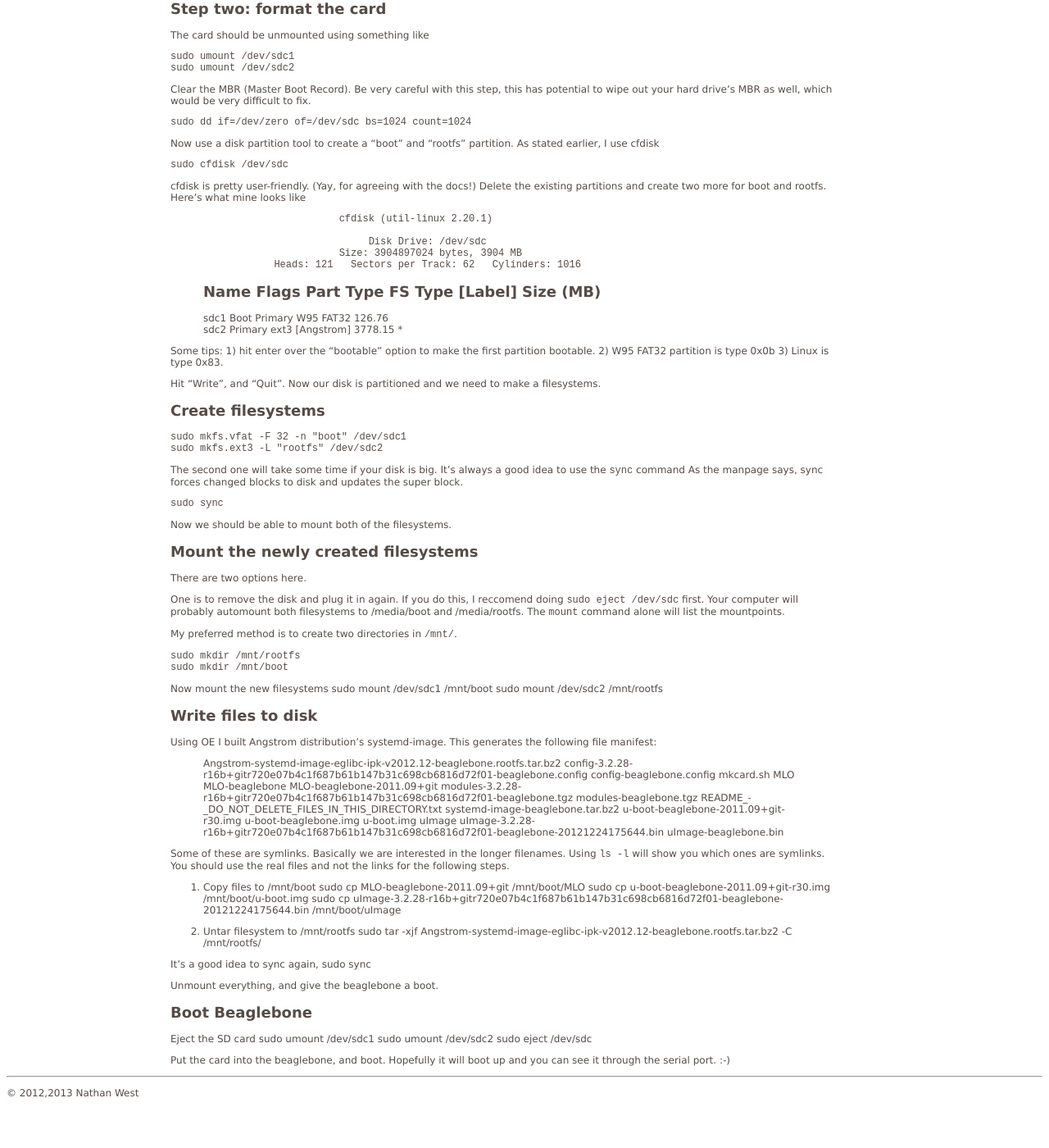
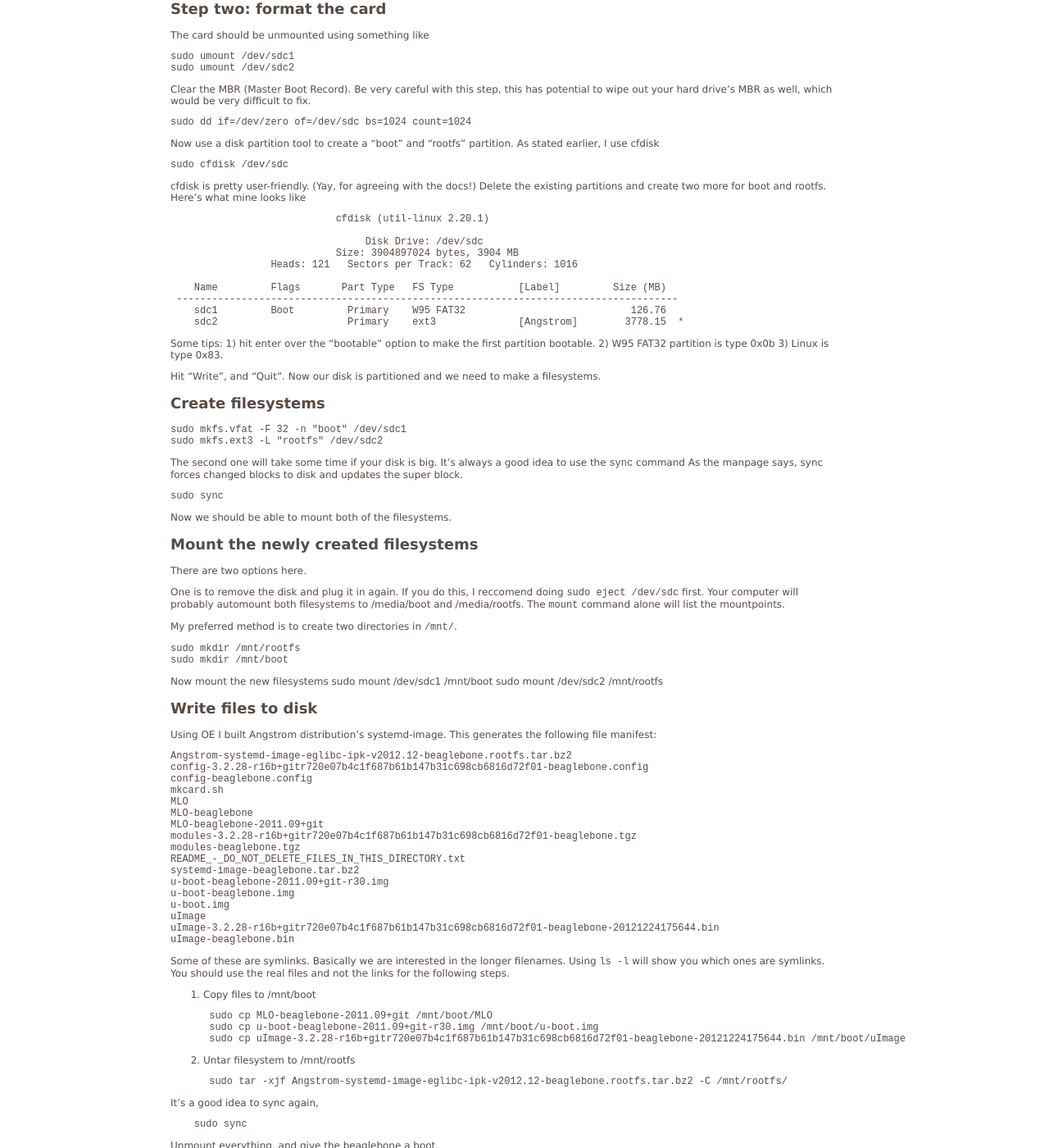
Before and after one commit to n-west/n-west.github.com, a Jekyll site: the page built from _posts/2012-12-25-beaglebone_cards.markdown, in a window 1280 px wide and 1400 px high, scrolled down 465 px. Shown: the whole window at 82% size. Built offline with Jekyll 4.4.1, drawn with Linux system fonts in a browser that asks for light colours; before the commit the page ends 1817 px from its top, so only the background shows below that; some of the changed text lies outside the part shown.

Commit message:
fixed syntax errors resulting in failed github builds (blockquotes instead of code tags

```diff
--- a/_posts/2012-12-25-beaglebone_cards.markdown
+++ b/_posts/2012-12-25-beaglebone_cards.markdown
@@ -45,16 +45,18 @@ cfdisk is pretty user-friendly. (Yay, for agreeing with the docs!)
 Delete the existing partitions and create two more for boot and rootfs.
 Here's what mine looks like
 
->                            cfdisk (util-linux 2.20.1)
->
->                                 Disk Drive: /dev/sdc
->                            Size: 3904897024 bytes, 3904 MB
->                 Heads: 121   Sectors per Track: 62   Cylinders: 1016
->
->    Name         Flags       Part Type   FS Type           [Label]         Size (MB)
-> -------------------------------------------------------------------------------------
->    sdc1         Boot         Primary    W95 FAT32                            126.76
->    sdc2                      Primary    ext3              [Angstrom]        3778.15  *
+
+                                cfdisk (util-linux 2.20.1)
+
+                                     Disk Drive: /dev/sdc
+                                Size: 3904897024 bytes, 3904 MB
+                     Heads: 121   Sectors per Track: 62   Cylinders: 1016
+
+        Name         Flags       Part Type   FS Type           [Label]         Size (MB)
+     -------------------------------------------------------------------------------------
+        sdc1         Boot         Primary    W95 FAT32                            126.76
+        sdc2                      Primary    ext3              [Angstrom]        3778.15  *
+
 
 Some tips:
 1) hit enter over the "bootable" option to make the first partition bootable.
@@ -100,23 +102,23 @@ Now mount the new filesystems
 Using OE I built Angstrom distribution's  systemd-image.
 This generates the following file manifest:
 
-> Angstrom-systemd-image-eglibc-ipk-v2012.12-beaglebone.rootfs.tar.bz2
-> config-3.2.28-r16b+gitr720e07b4c1f687b61b147b31c698cb6816d72f01-beaglebone.config
-> config-beaglebone.config
-> mkcard.sh
-> MLO
-> MLO-beaglebone
-> MLO-beaglebone-2011.09+git
-> modules-3.2.28-r16b+gitr720e07b4c1f687b61b147b31c698cb6816d72f01-beaglebone.tgz
-> modules-beaglebone.tgz
-> README_-_DO_NOT_DELETE_FILES_IN_THIS_DIRECTORY.txt
-> systemd-image-beaglebone.tar.bz2
-> u-boot-beaglebone-2011.09+git-r30.img
-> u-boot-beaglebone.img
-> u-boot.img
-> uImage
-> uImage-3.2.28-r16b+gitr720e07b4c1f687b61b147b31c698cb6816d72f01-beaglebone-20121224175644.bin
-> uImage-beaglebone.bin
+    Angstrom-systemd-image-eglibc-ipk-v2012.12-beaglebone.rootfs.tar.bz2
+    config-3.2.28-r16b+gitr720e07b4c1f687b61b147b31c698cb6816d72f01-beaglebone.config
+    config-beaglebone.config
+    mkcard.sh
+    MLO
+    MLO-beaglebone
+    MLO-beaglebone-2011.09+git
+    modules-3.2.28-r16b+gitr720e07b4c1f687b61b147b31c698cb6816d72f01-beaglebone.tgz
+    modules-beaglebone.tgz
+    README_-_DO_NOT_DELETE_FILES_IN_THIS_DIRECTORY.txt
+    systemd-image-beaglebone.tar.bz2
+    u-boot-beaglebone-2011.09+git-r30.img
+    u-boot-beaglebone.img
+    u-boot.img
+    uImage
+    uImage-3.2.28-r16b+gitr720e07b4c1f687b61b147b31c698cb6816d72f01-beaglebone-20121224175644.bin
+    uImage-beaglebone.bin
 
 Some of these are symlinks.
 Basically we are interested in the longer filenames.
@@ -124,21 +126,25 @@ Using `ls -l` will show you which ones are symlinks.
 You should use the real files and not the links for the following steps.
 
 1. Copy files to /mnt/boot
-    sudo cp MLO-beaglebone-2011.09+git /mnt/boot/MLO
-    sudo cp u-boot-beaglebone-2011.09+git-r30.img /mnt/boot/u-boot.img
-    sudo cp uImage-3.2.28-r16b+gitr720e07b4c1f687b61b147b31c698cb6816d72f01-beaglebone-20121224175644.bin /mnt/boot/uImage
+
+        sudo cp MLO-beaglebone-2011.09+git /mnt/boot/MLO
+        sudo cp u-boot-beaglebone-2011.09+git-r30.img /mnt/boot/u-boot.img
+        sudo cp uImage-3.2.28-r16b+gitr720e07b4c1f687b61b147b31c698cb6816d72f01-beaglebone-20121224175644.bin /mnt/boot/uImage
 
 2. Untar filesystem to /mnt/rootfs
-    sudo tar -xjf Angstrom-systemd-image-eglibc-ipk-v2012.12-beaglebone.rootfs.tar.bz2 -C /mnt/rootfs/
+
+        sudo tar -xjf Angstrom-systemd-image-eglibc-ipk-v2012.12-beaglebone.rootfs.tar.bz2 -C /mnt/rootfs/
 
 It's a good idea to sync again,
-    sudo sync
+
+        sudo sync
 
 Unmount everything, and give the beaglebone a boot.
 
 ## Boot Beaglebone
 
 Eject the SD card
+
     sudo umount /dev/sdc1
     sudo umount /dev/sdc2
     sudo eject /dev/sdc
```
